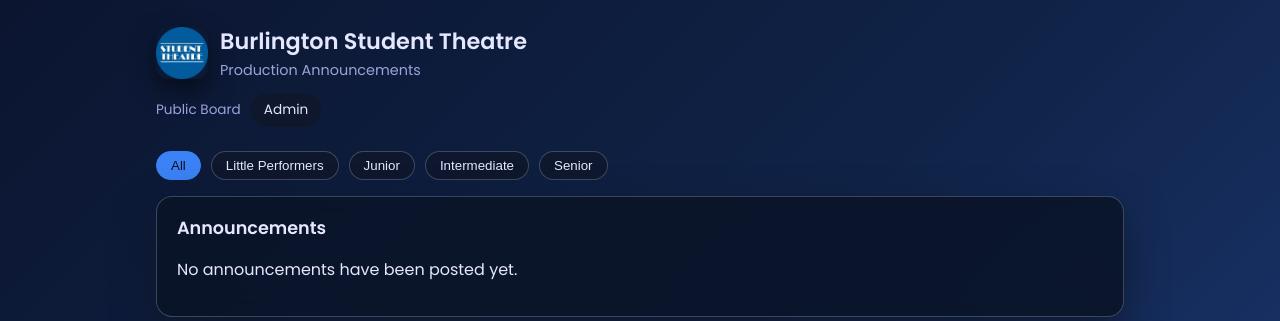
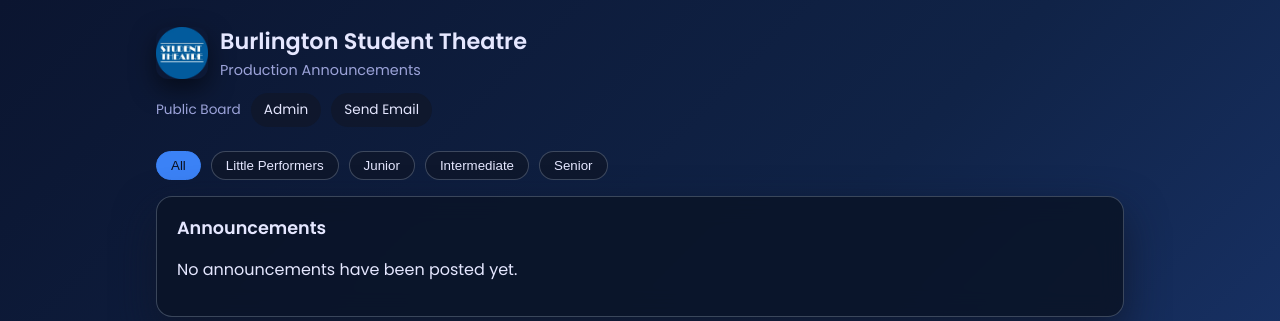
Before and after one commit to pylon5191-code/bstannouncements, a Flask app: page /announcements in a window 1280 px wide. Shown: the top 321 px of the page. Run offline with Flask 3, Linux system fonts and the light colour scheme; data that the repository does not hold is empty.

Commit message:
Update announcements.html

```diff
--- a/templates/announcements/announcements.html
+++ b/templates/announcements/announcements.html
@@ -26,6 +26,7 @@
         <nav class="nav">
             <span class="nav-label">Public Board</span>
             <a href="{{ url_for('admin') }}">Admin</a>
+            <a href="{{ url_for('send_announcement_email') }}">Send Email</a>
         </nav>
     </header>
 
```
